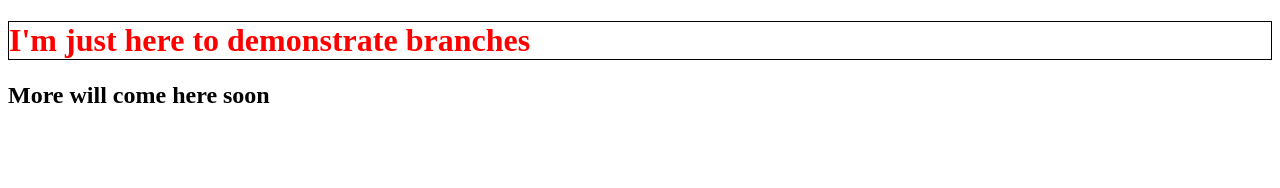
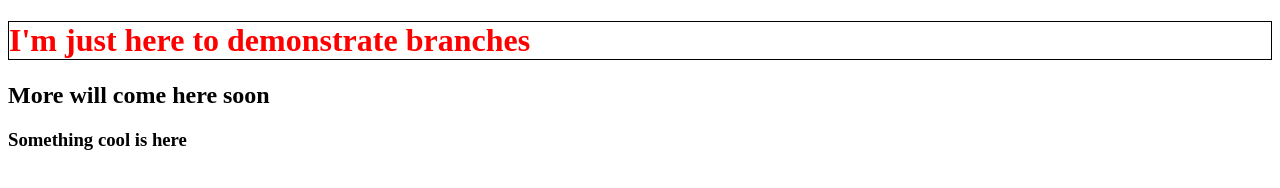
Before and after one commit to Thunderducky/branch_example, a plain HTML site: page index.html in a window 1280 px wide. Drawn offline with nearby package versions, Linux system fonts and the light colour scheme.

Commit message:
i've made a cool change

```diff
--- a/index.html
+++ b/index.html
@@ -14,8 +14,7 @@
 <body>
     <h1 id="clickable-heading" class="awesome-text">I'm just here to demonstrate branches</h1>
     <h2>More will come here soon</h2>
+    <h3>Something cool is here</h3>
     <script type="text/javascript" src="logic.js"></script>
-
-
 </body>
 </html>
```
